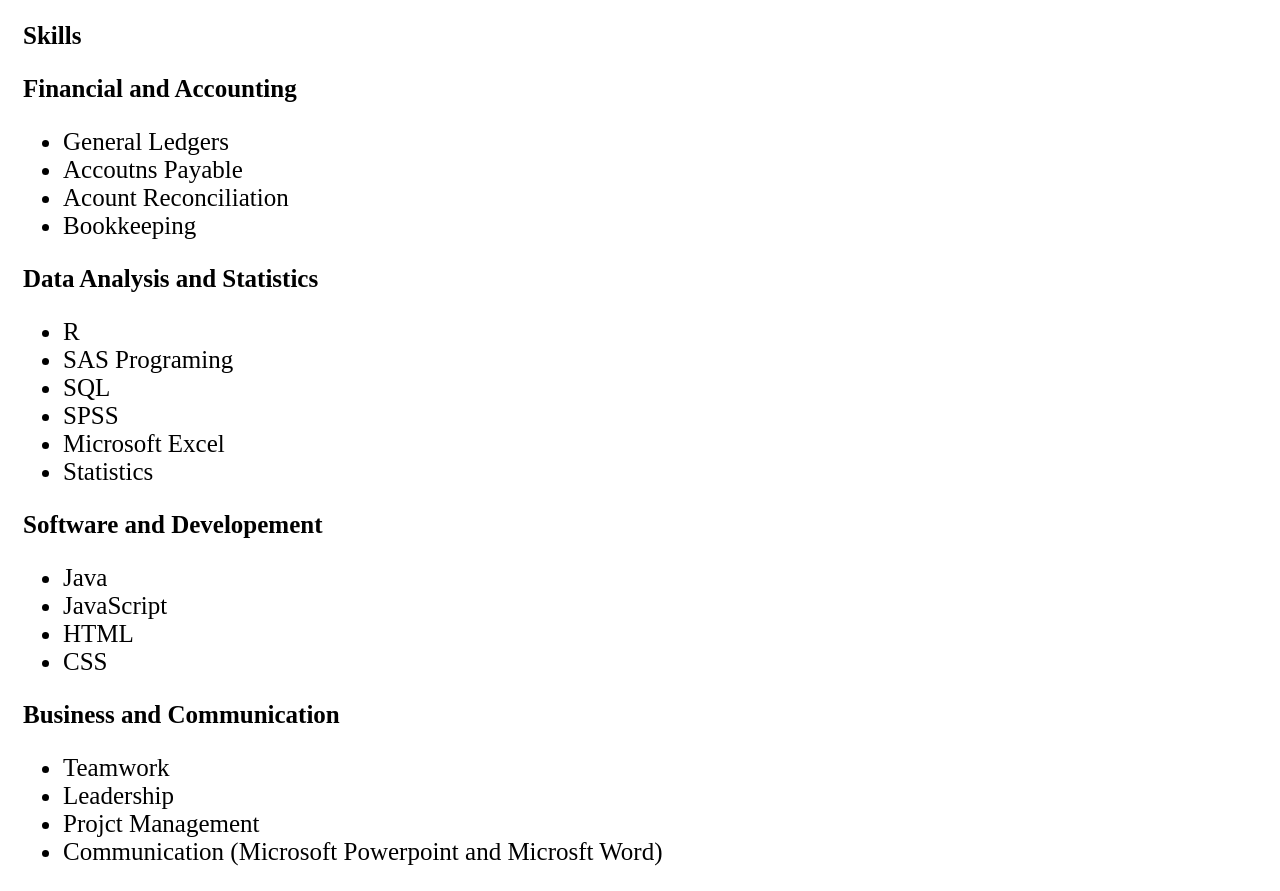
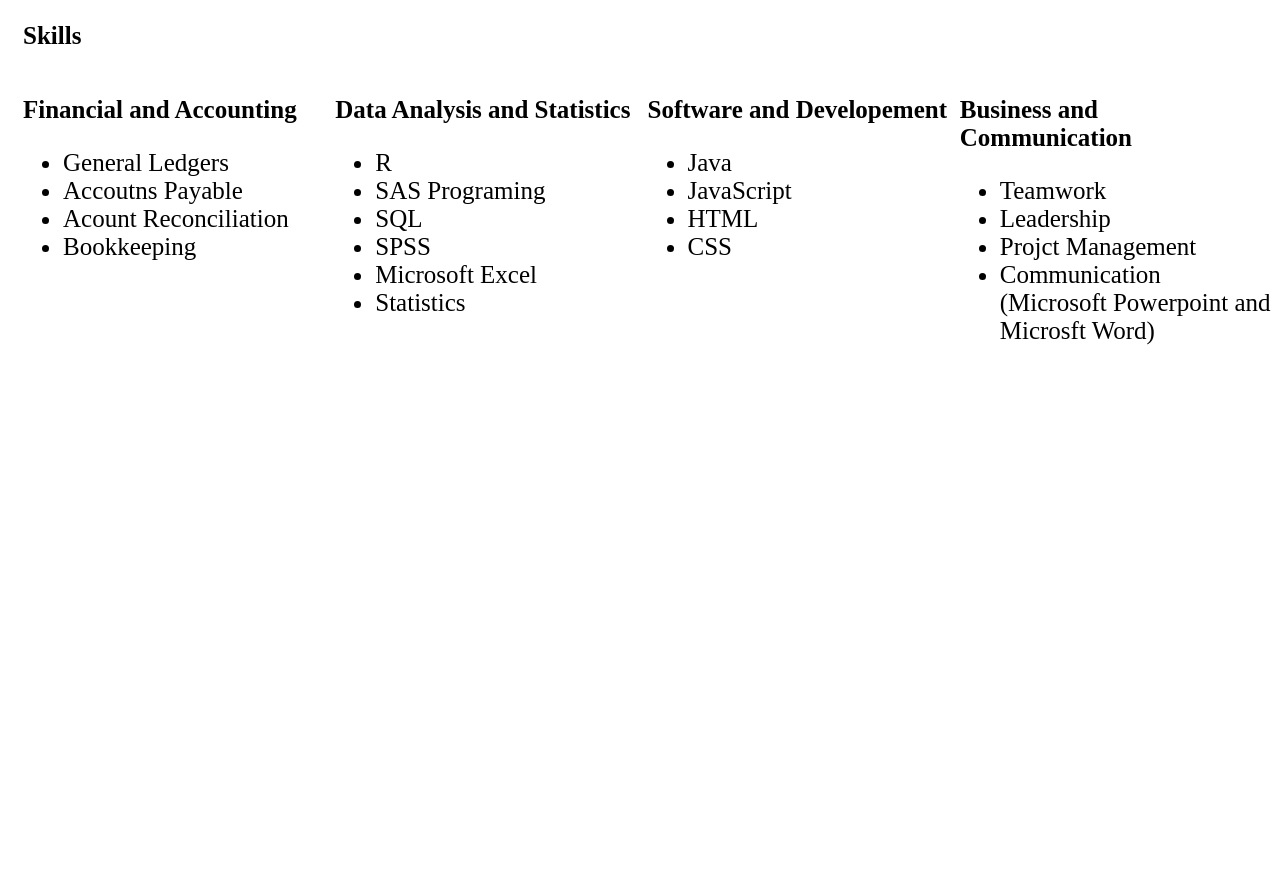
Before and after one commit to CDChamberlin/Module-2-Labs, a plain HTML site: page scr/Lab 4 + 5/resume.html in a window 1280 px wide. Shown: the part 2410-3301 px from the top of the page. After the commit the page ends 2788 px from the top, so only its background shows below. Drawn offline with Linux system fonts and the light colour scheme.

Commit message:
Added to styling for flex box on CSS side.

```diff
--- a/scr/Lab 4 + 5/resume.html
+++ b/scr/Lab 4 + 5/resume.html
@@ -171,7 +171,7 @@
 
       <section id="skills">
         <h2>Skills</h2>
-        <section class="table">
+        <section id="table">
           <section>
             <h3>Financial and Accounting</h3>
             <ul>
--- a/scr/Lab 4 + 5/style.css
+++ b/scr/Lab 4 + 5/style.css
@@ -67,6 +67,30 @@
     display: block;
     overflow: hidden;
   }
-  table{
+  #table{
+    display: flex;
+    justify-content: center;
+    flex-wrap: wrap;
     width: 100%;
   }
+  #table > section{
+    width: 25%;
+  }
+
+  @media (max-width:1024px){
+    #table > div {
+        width:33%;
+    }
+}
+
+@media (max-width:768px){
+    #table > div {
+        width:50%;
+    }
+}
+
+@media (max-width:500px){
+    #table > div {
+        width:100%;
+    }
+}
```
